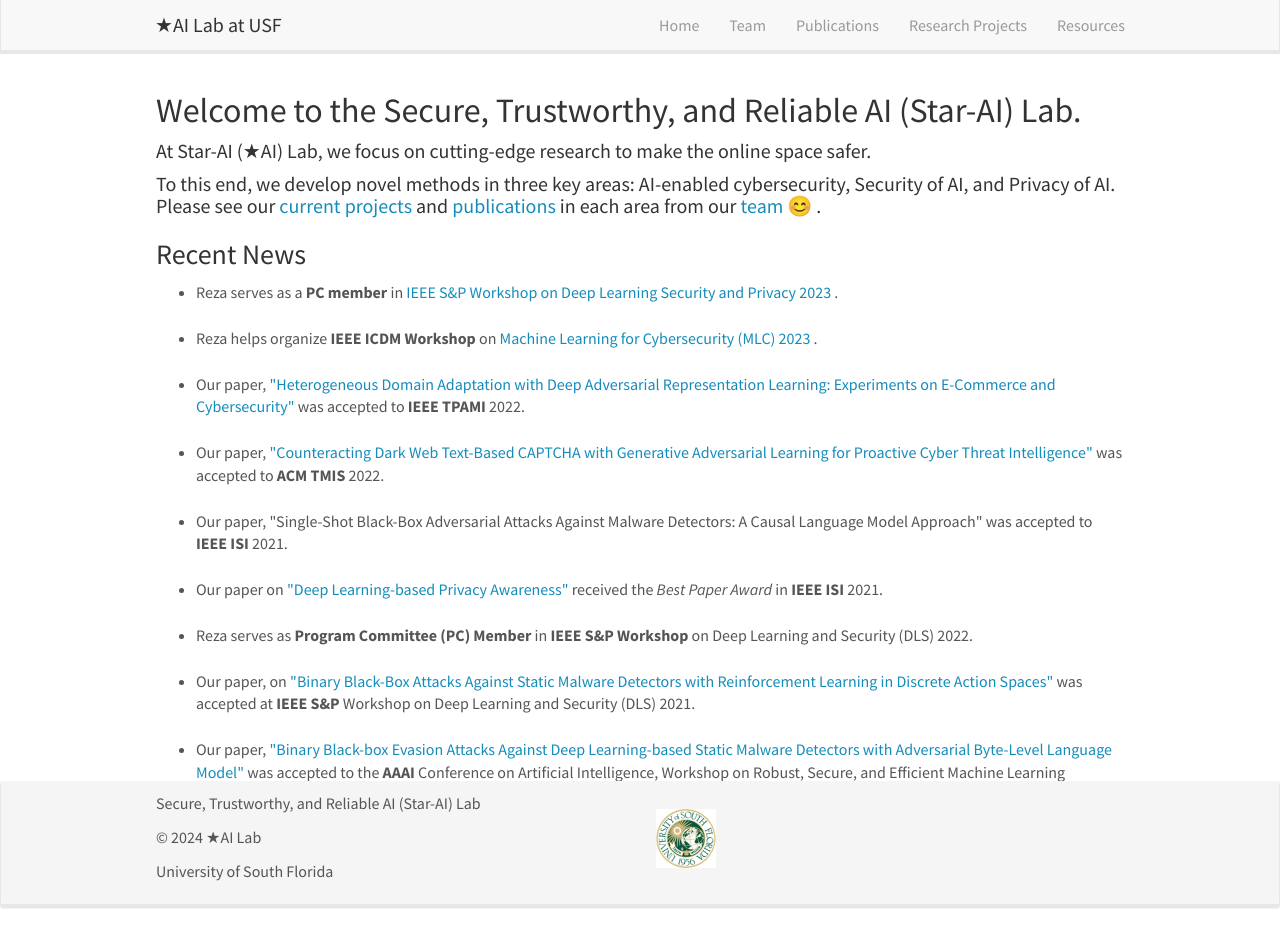
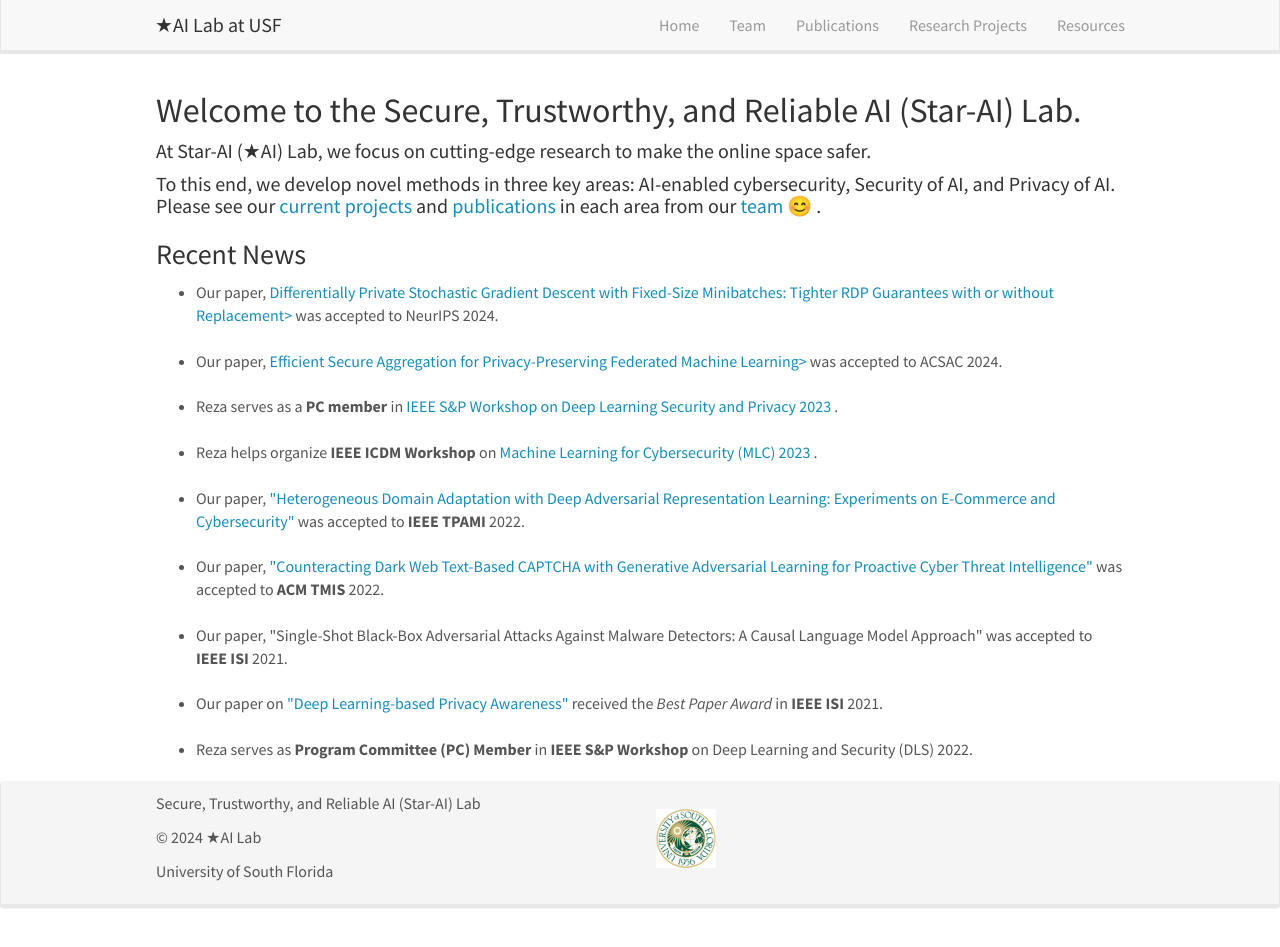
Before and after one commit to star-ailab/star-ailab.github.io, a Jekyll site: the page built from _pages/home.md, in a window 1280 px wide. Shown: the top 947 px of the page. Built offline with Jekyll 4.4.1, drawn with Linux system fonts in a browser that asks for light colours; nearby versions of some CDN libraries.

Commit message:
Update home.md

```diff
--- a/_pages/home.md
+++ b/_pages/home.md
@@ -14,6 +14,10 @@
 
 <div markdown="0" class="wrapper" style="border-bottom: 1px solid $black <!--$grey-color-->; border:4px; height:500px; overflow:auto;">
 	<ul class="awards" style="margin-bottom: -5px">
+		<li>Our paper, <a href="https://arxiv.org/pdf/2408.10456"> Differentially Private Stochastic Gradient Descent with Fixed-Size Minibatches: Tighter RDP Guarantees with or without Replacement></a> was accepted to NeurIPS 2024. </li>
+		<br>
+		<li>Our paper, <a href="https://arxiv.org/pdf/2304.03841"> Efficient Secure Aggregation for Privacy-Preserving Federated Machine Learning></a> was accepted to ACSAC 2024. </li>
+		<br>
 		<li>Reza serves as a <b>PC member</b> in <a href ="https://dls2023.ieee-security.org/"> IEEE S&P Workshop on Deep Learning Security and Privacy 2023 </a>.</li>
 		<br>
 		<li>Reza helps organize <b>IEEE ICDM Workshop</b> on <a href="https://ml4cyber.github.io/23/"> Machine Learning for Cybersecurity (MLC) 2023 </a>. </li>
```
